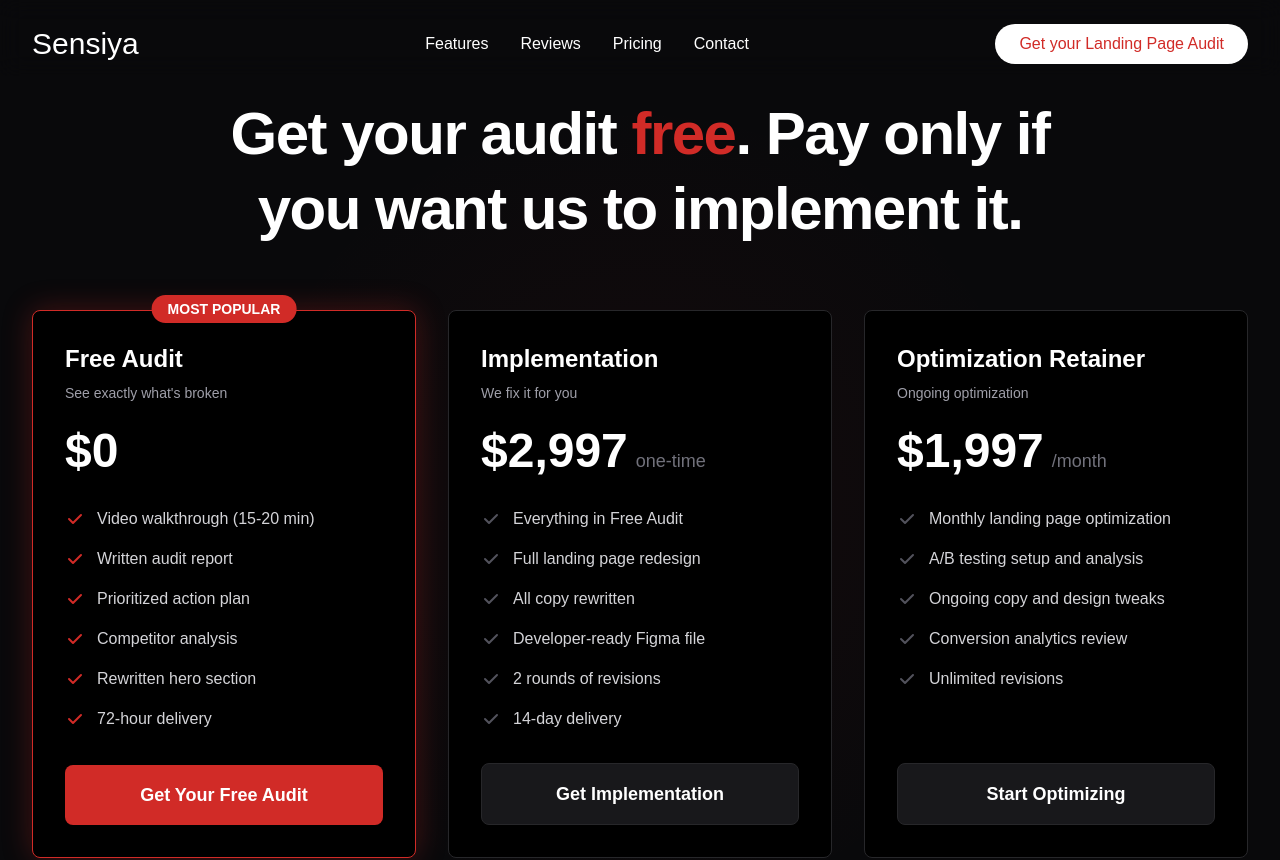
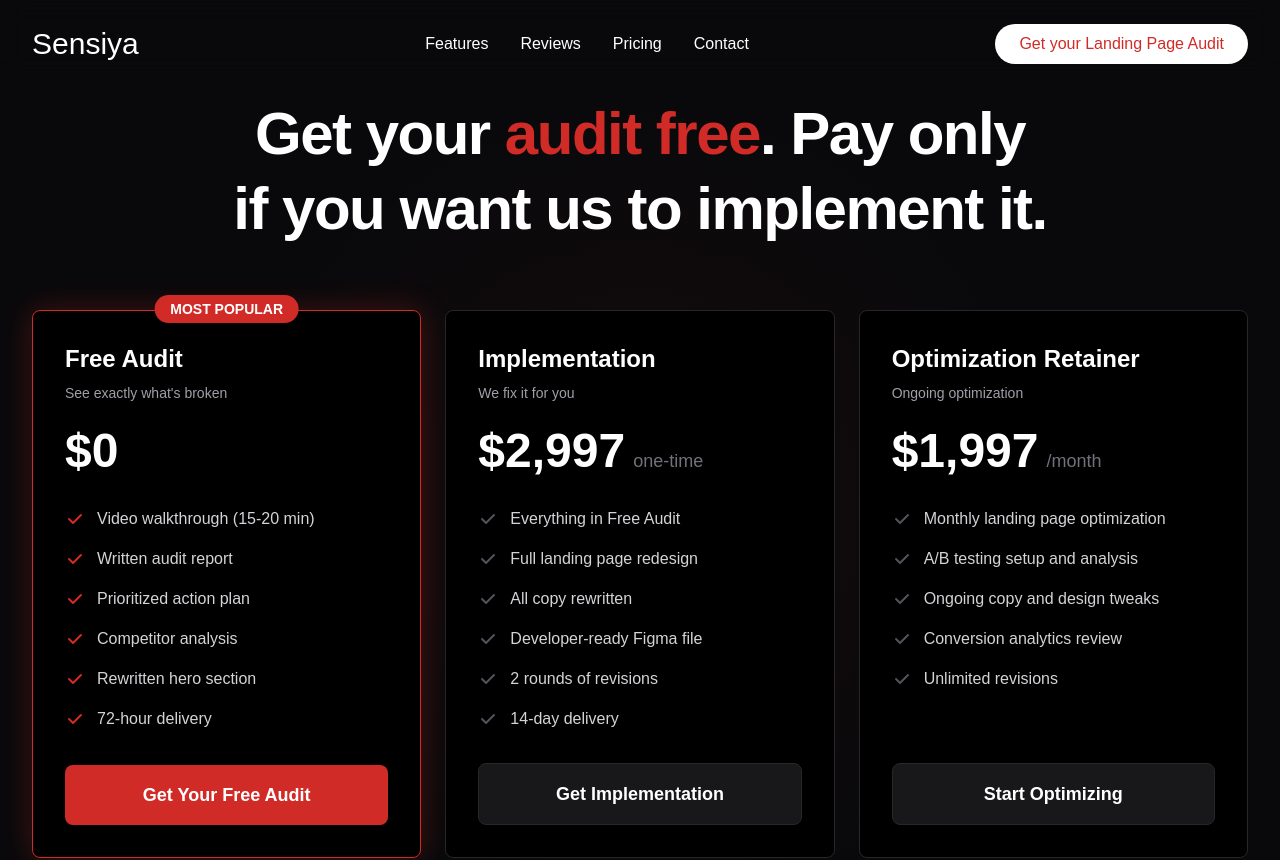
Before and after one commit to FahadBinQaiser/Sensiya, a React (Vite) app: page /pricing in a window 1280 px wide. Shown: the top 860 px of the page. Built offline with nearby package versions, Linux system fonts and the light colour scheme; a web font is replaced by a local one.

Commit message:
Fixed styles

```diff
--- a/src/components/Pricing/Pricing.jsx
+++ b/src/components/Pricing/Pricing.jsx
@@ -57,13 +57,13 @@ const Pricing = () => {
 
       <div className="relative max-w-7xl mx-auto px-6 lg:px-8">
         <div className="mb-16 text-center max-w-4xl mx-auto">
-          <h2 className="text-5xl md:text-6xl font-black text-white mb-6 tracking-tight leading-tight">
-            Get your audit <span className="text-[#D12B27]">free</span>. Pay
+          <h2 className="text-4xl md:text-6xl text-balance font-black text-white mb-10 tracking-tight leading-tight">
+            Get your <span className="text-[#D12B27]">audit free</span>. Pay
             only if you want us to implement it.
           </h2>
         </div>
 
-        <div className="grid grid-cols-1 md:grid-cols-3 gap-8 max-w-7xl mx-auto">
+        <div className="grid grid-cols-1 md:grid-cols-3 gap-6 max-w-7xl mx-auto">
           {plans.map((plan, index) => (
             <div
               key={index}
```
